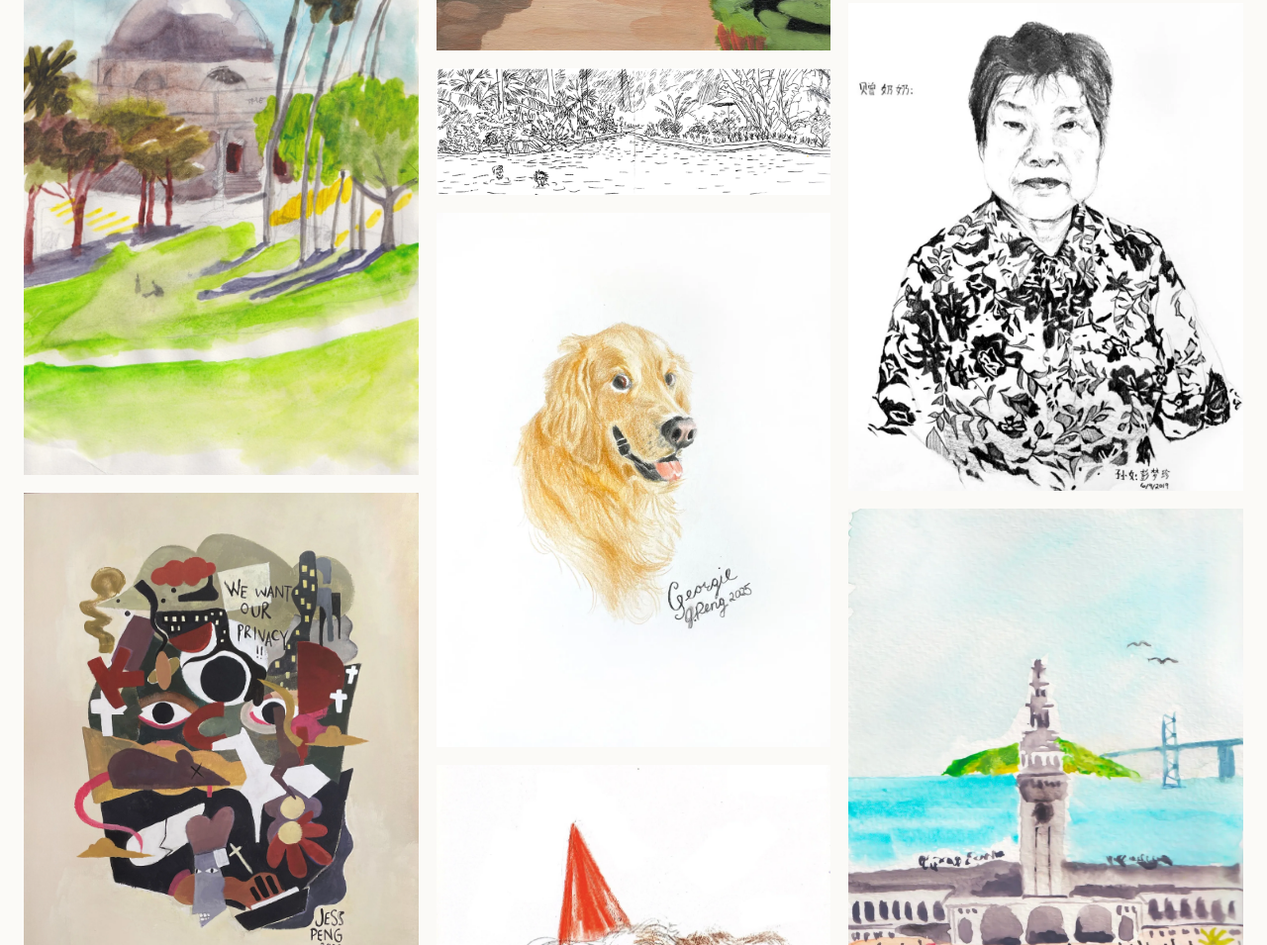
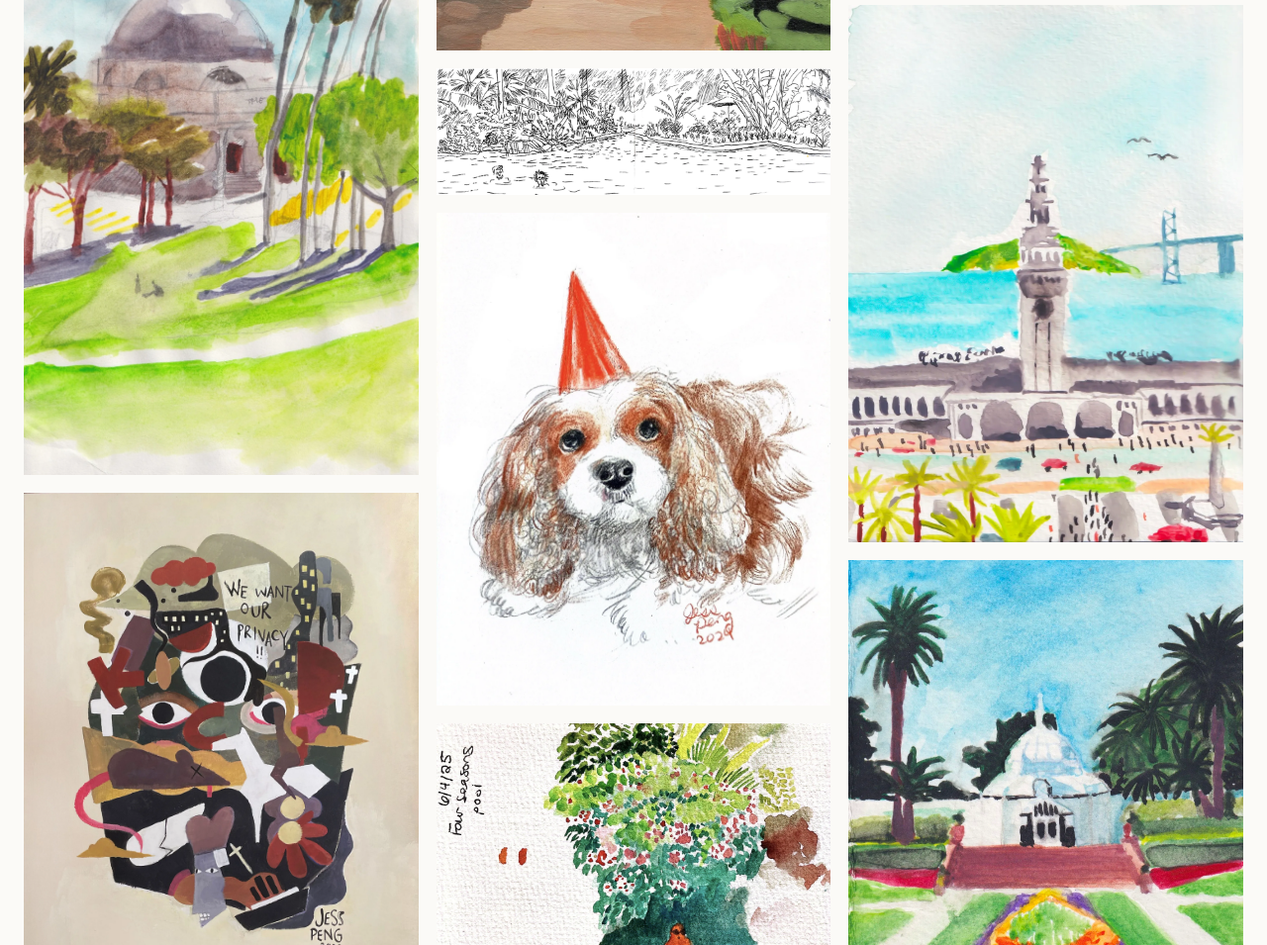
Before and after one commit to jcpengy/personal-website-2026, a plain HTML site: page art/index.html in a window 1280 px wide. Shown: the part 674-1629 px from the top of the page at 99% size. Drawn offline with Linux system fonts and the light colour scheme.

Commit message:
Remove Georgie portrait from art gallery

```diff
--- a/art/index.html
+++ b/art/index.html
@@ -51,9 +51,6 @@
           </button>
           <button class="art-item" type="button" data-art-src="../assets/art/tropical-panorama-sketch.webp" data-art-alt="Panoramic black ink sketch of swimmers and tropical foliage" aria-label="Expand tropical panorama sketch">
             <img src="../assets/art/tropical-panorama-sketch.webp" alt="Panoramic black ink sketch of swimmers and tropical foliage" width="2400" height="767" loading="lazy" decoding="async" />
-          </button>
-          <button class="art-item" type="button" data-art-src="../assets/art/georgie.webp" data-art-alt="Colored pencil portrait of a golden retriever named Georgie" aria-label="Expand Georgie portrait">
-            <img src="../assets/art/georgie.webp" alt="Colored pencil portrait of a golden retriever named Georgie" width="1000" height="1355" loading="lazy" decoding="async" />
           </button>
           <button class="art-item" type="button" data-art-src="../assets/art/party-dog.webp" data-art-alt="Colored pencil portrait of a dog in a red party hat" aria-label="Expand party dog portrait">
             <img src="../assets/art/party-dog.webp" alt="Colored pencil portrait of a dog in a red party hat" width="1626" height="2033" loading="lazy" decoding="async" />
```
